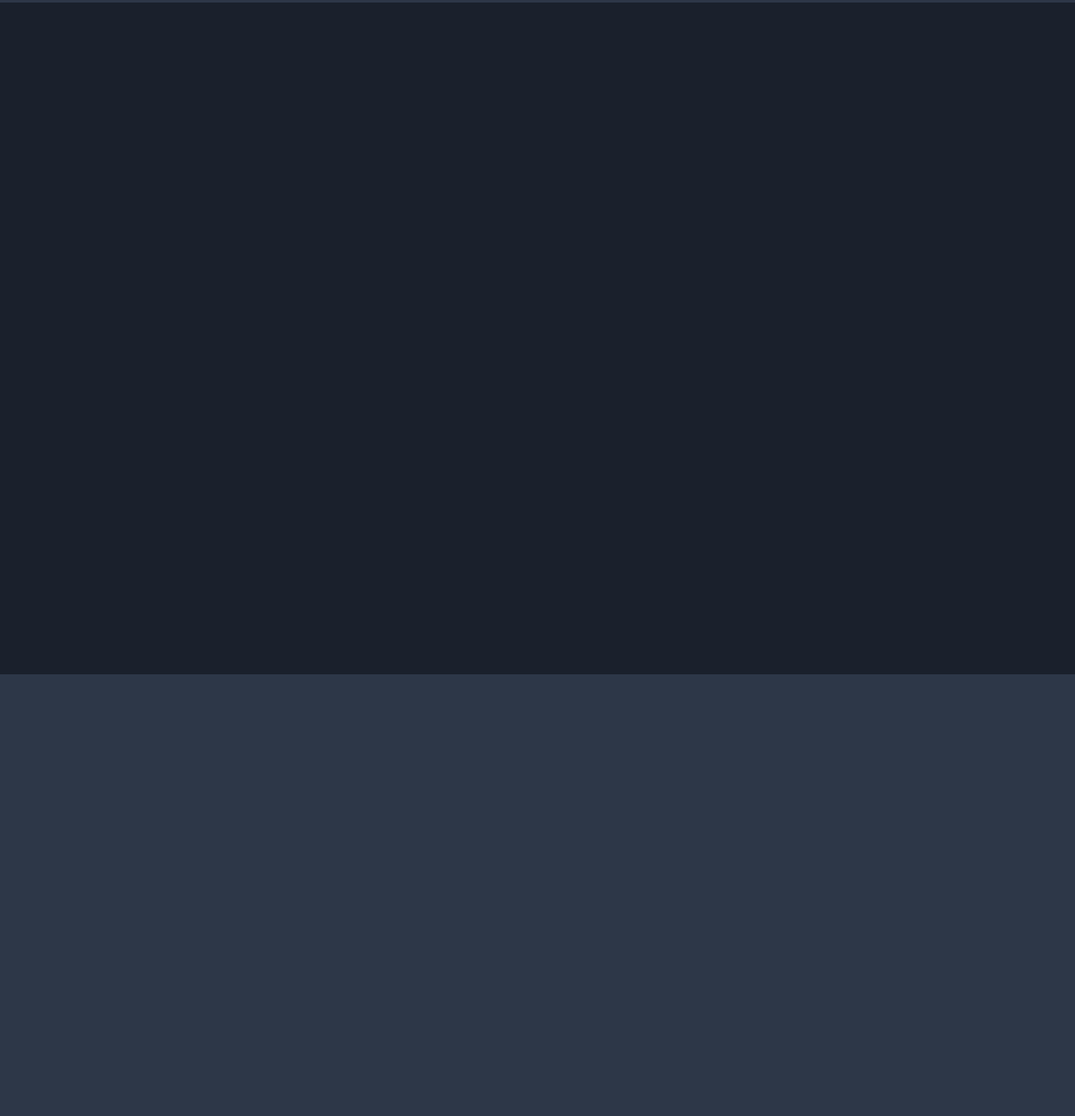
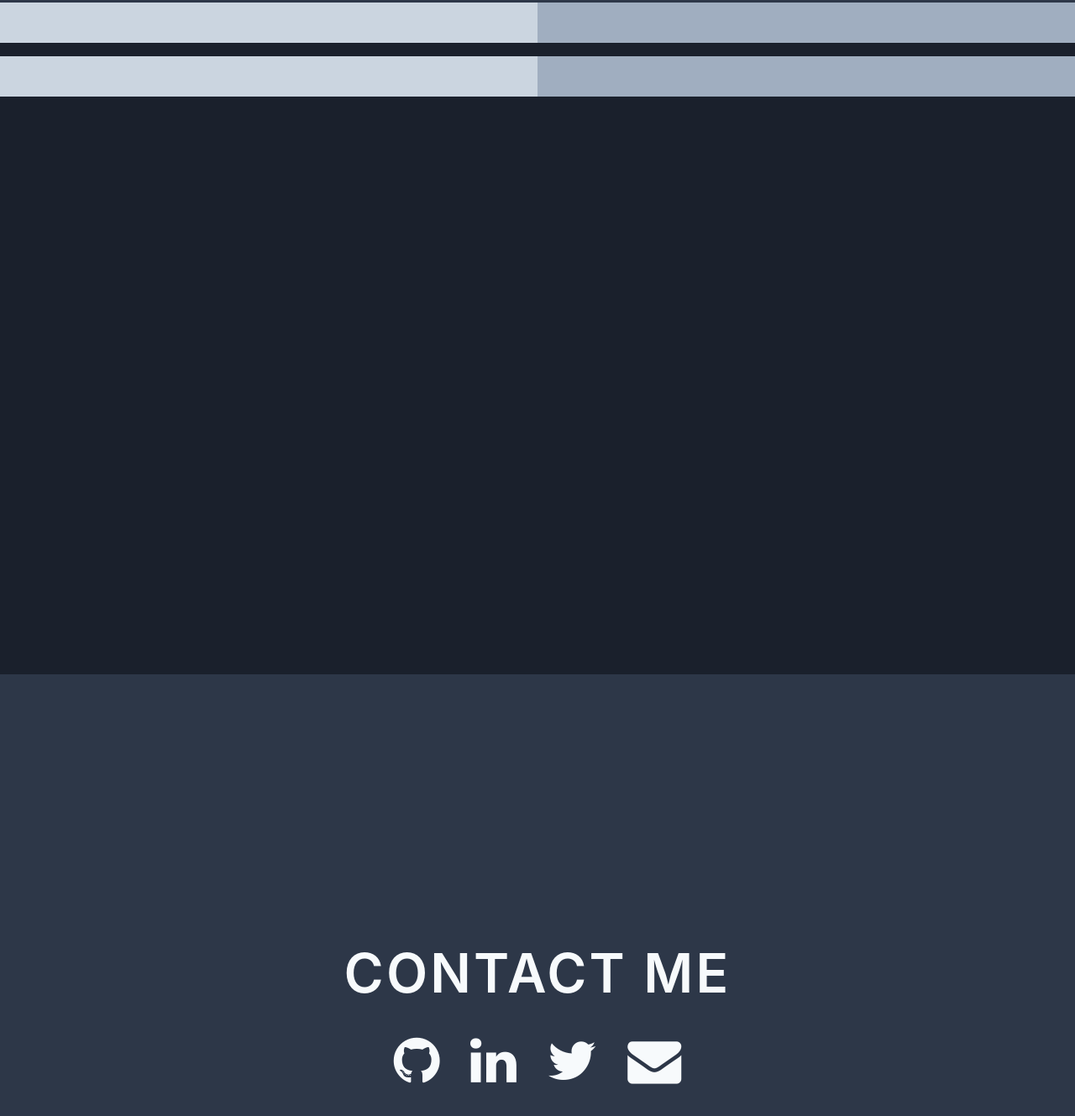
Before and after one commit to Crysicia/IIM_Tailwind_Portfolio, a website: page public/index.html in a window 1280 px wide. Shown: the part 1597-2926 px from the top of the page at 84% size. Drawn offline with Linux system fonts and the light colour scheme.

Commit message:
🎨 Add contact section

```diff
--- a/public/index.html
+++ b/public/index.html
@@ -30,7 +30,26 @@
 				</div>
 			</div>
 		</div>
-	<div class="h-screen bg-gray-900"></div>
-	<div class="h-screen bg-gray-800"></div>
+		<div class="h-screen">
+			<div class="flex mb-4">
+				<div class="w-1/2 bg-gray-400 h-12"></div>
+				<div class="w-1/2 bg-gray-500 h-12"></div>
+			</div>
+			<div class="flex mb-4">
+				<div class="w-1/2 bg-gray-400 h-12"></div>
+				<div class="w-1/2 bg-gray-500 h-12"></div>
+			</div>
+		</div>
+		<div class="h-screen flex bg-gray-800 text-gray-100 text-center">
+			<div class="m-auto">
+				<h1 class="font-semibold text-6xl uppercase tracking-wider">Contact me</h1>
+				<div class="mt-6">
+					<a href="https://github.com/Crysicia"><i class="fa fa-github fa-4x mx-4"></i></a>
+					<a href="https://www.linkedin.com/in/lucien-passera/"><i class="fa fa-linkedin fa-4x mx-4"></i></a>
+					<a href="https://twitter.com/Crysicia"><i class="fa fa-twitter fa-4x mx-4"></i></a>
+					<a href="mailto:lucien.passera@edu.devinci.fr?subject=I found your portfolio!"><i class="fa fa-envelope fa-4x mx-4"></i></a>
+				</div>
+			</div>
+		</div>
 	</body>
 </html>
```
Lines whose indentation alone changed are shown as unchanged.
